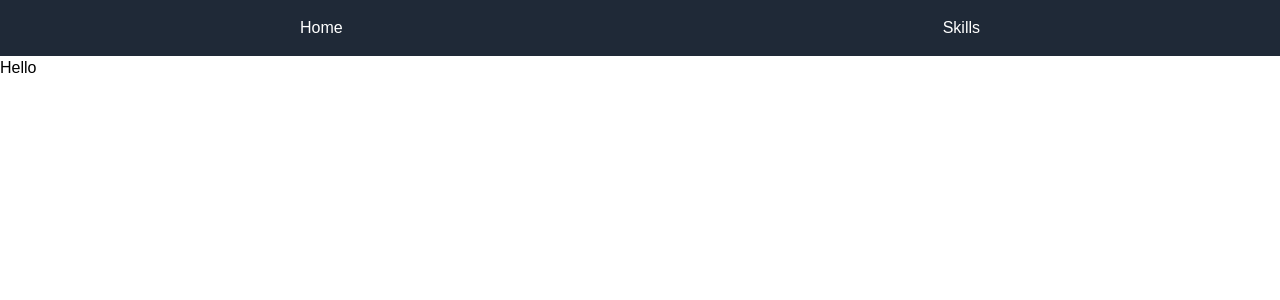
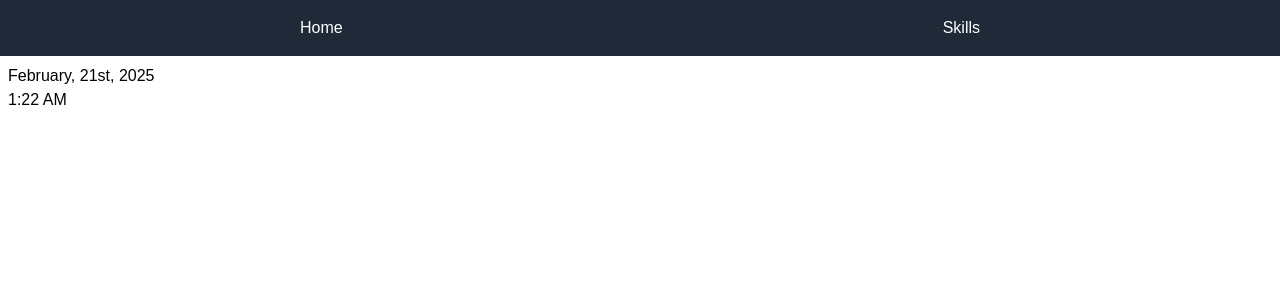
Before and after one commit to KrOhDee/skill-reach, a Next.js app: page / in a window 1280 px wide. Shown: the top 300 px of the page. Built offline with nearby package versions, Linux system fonts and the light colour scheme.

Commit message:
Create DateTime component and dateUtils

```diff
--- /dev/null
+++ b/app/_components/DateTime.tsx
@@ -0,0 +1,39 @@
+'use client';
+
+import {
+  monthNames,
+  formatTo12Hour,
+  getOrdinalSuffix,
+  getAmPM,
+} from '../_utils/dateUtils';
+
+import { useState, useEffect } from 'react';
+
+export default function DateTime() {
+  const [currentTime, setCurrentTime] = useState(new Date());
+
+  useEffect(() => {
+    const interval = setInterval(() => {
+      setCurrentTime(new Date());
+    }, 1000);
+
+    return () => clearInterval(interval);
+  }, []);
+
+  const year = currentTime.getFullYear();
+  const date = currentTime.getDate();
+  const hour = formatTo12Hour(currentTime.getHours());
+  const minute = currentTime.getMinutes().toString().padStart(2, '0');
+  const ampm = getAmPM(currentTime.getHours());
+  const month = monthNames[currentTime.getMonth()];
+  const dateSuffix = getOrdinalSuffix(date);
+
+  return (
+    <div>
+      <p>
+        {month}, {date}
+        {dateSuffix}, {year} <br /> {hour}:{minute} {ampm}
+      </p>
+    </div>
+  );
+}
--- /dev/null
+++ b/app/_utils/dateUtils.tsx
@@ -0,0 +1,37 @@
+export const monthNames = [
+  'January',
+  'February',
+  'March',
+  'April',
+  'May',
+  'June',
+  'July',
+  'August',
+  'September',
+  'October',
+  'November',
+  'December',
+];
+
+export function formatTo12Hour(hour: number): number {
+  return hour % 12 || 12;
+}
+
+export function getAmPM(hour: number): string {
+  return hour >= 12 ? 'PM' : 'AM';
+}
+
+export function getOrdinalSuffix(day: number): string {
+  if (day >= 11 && day <= 13) return 'th';
+
+  switch (day % 10) {
+    case 1:
+      return 'st';
+    case 2:
+      return 'nd';
+    case 3:
+      return 'rd';
+    default:
+      return 'th';
+  }
+}
--- a/app/page.tsx
+++ b/app/page.tsx
@@ -1,7 +1,9 @@
+import DateTime from './_components/DateTime';
+
 export default function Home() {
   return (
-    <div>
-      <p>Hello</p>
+    <div className='p-2'>
+      <DateTime />
     </div>
   );
 }
```
